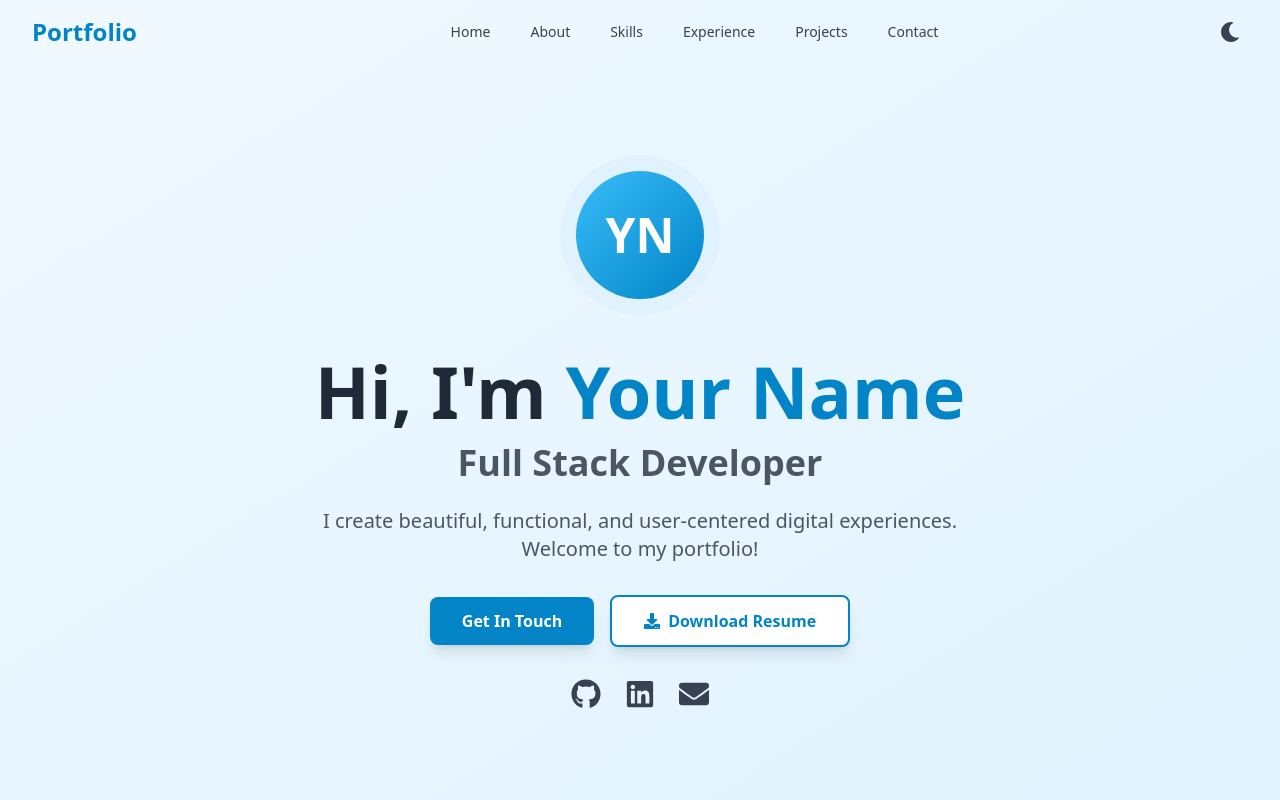
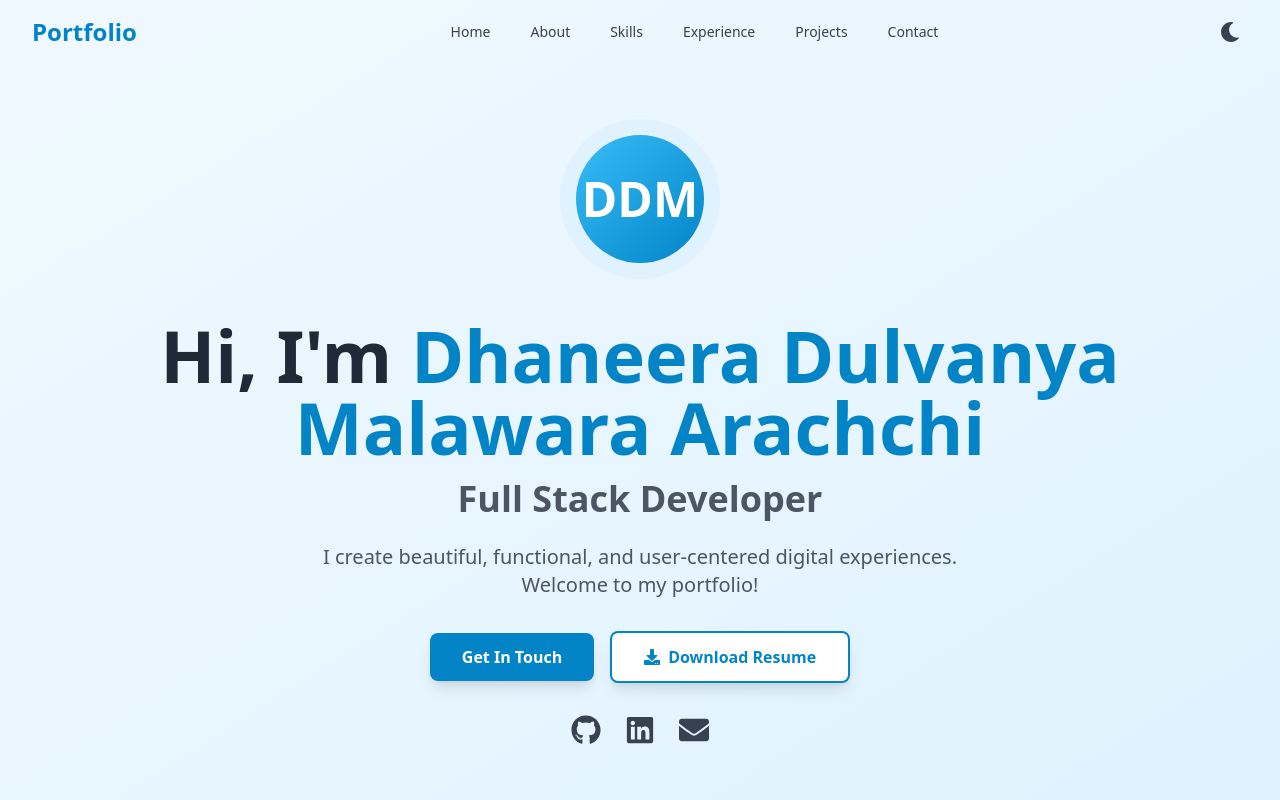
Before and after one commit to DhaneeraDulvanya/portfolio, a React (Vite) app: page / in a window 1280 px wide. Shown: the top 800 px of the page. Built offline with nearby package versions, Linux system fonts and the light colour scheme.

Commit message:
add my name to frontend

```diff
--- a/src/components/Hero.jsx
+++ b/src/components/Hero.jsx
@@ -28,13 +28,13 @@
           <div className="mb-6">
             <div className="inline-block rounded-full bg-primary-100 dark:bg-primary-900 p-4 mb-4">
               <div className="w-32 h-32 rounded-full bg-gradient-to-br from-primary-400 to-primary-600 mx-auto flex items-center justify-center text-white text-5xl font-bold">
-                YN
+                DDM
               </div>
             </div>
           </div>
 
           <h1 className="text-5xl md:text-7xl font-bold mb-4 text-gray-800 dark:text-white">
-            Hi, I'm <span className="text-primary-600 dark:text-primary-400">Your Name</span>
+            Hi, I'm <span className="text-primary-600 dark:text-primary-400">Dhaneera Dulvanya Malawara Arachchi</span>
           </h1>
 
           <h2 className="text-2xl md:text-4xl font-semibold mb-6 text-gray-600 dark:text-gray-300">
```
